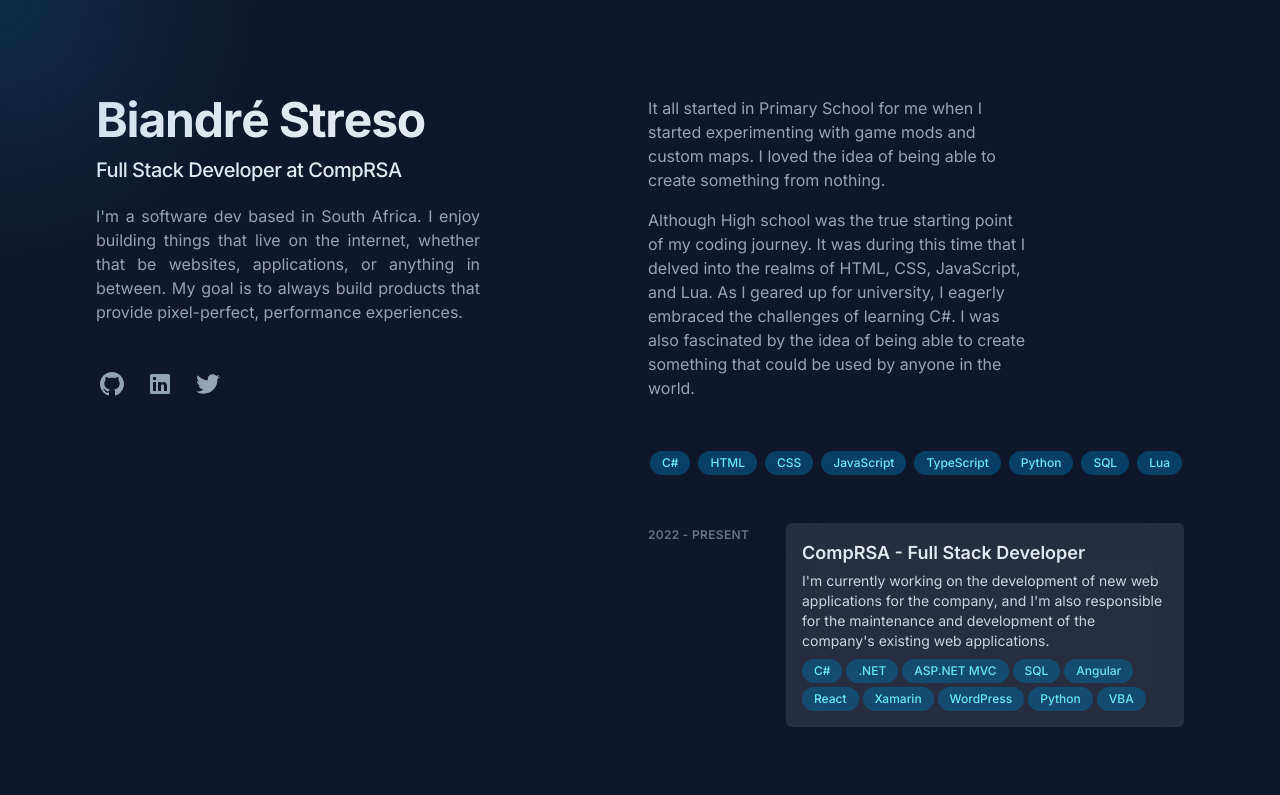
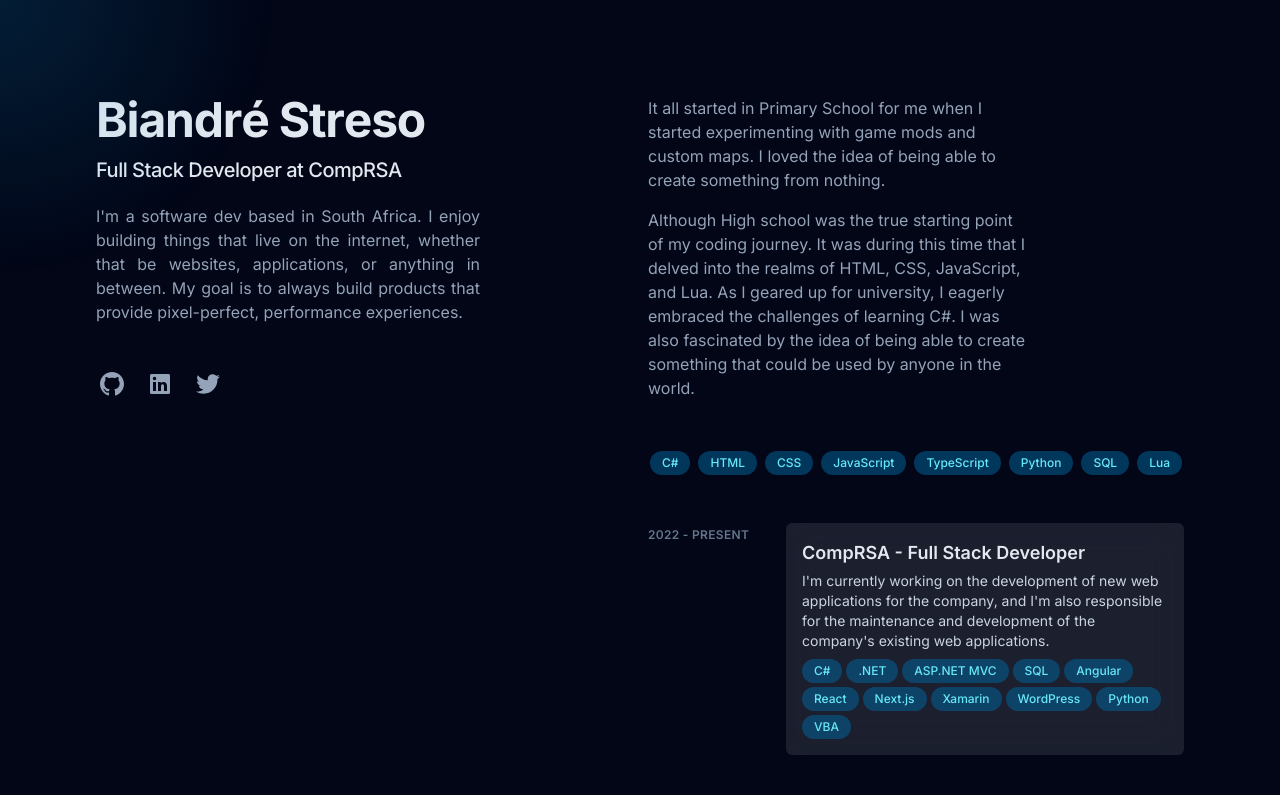
Before and after one commit to biandrestreso/portfolio, a Next.js app: page / in a window 1280 px wide. Shown: the top 795 px of the page. Built offline with nearby package versions, Linux system fonts and the light colour scheme.

Commit message:
Update color

```diff
--- a/app/components/home/timeline.tsx
+++ b/app/components/home/timeline.tsx
@@ -27,6 +27,7 @@ const timelineItems = [
       "SQL",
       "Angular",
       "React",
+      "Next.js",
       "Xamarin",
       "WordPress",
       "Python",
@@ -65,7 +66,6 @@ export default function Timeline() {
       </div>
       {timelineItems.map((item, index) => (
         <motion.li key={index} variants={timelineItem} custom={index - 0.6}>
-
           <div className="group relative grid pb-1 transition-all sm:grid-cols-8 sm:gap-8 md:gap-4 lg:hover:!opacity-100 lg:group-hover/list:opacity-50">
             <div className="absolute -inset-x-4 -inset-y-4 z-0 hidden rounded-md transition motion-reduce:transition-none lg:-inset-x-6 lg:block lg:group-hover:bg-slate-800/50 lg:group-hover:drop-shadow-lg"></div>
             <header className="z-10 mb-2 mt-1 text-xs font-semibold uppercase tracking-wide text-slate-500 sm:col-span-2">
--- a/app/layout.tsx
+++ b/app/layout.tsx
@@ -26,7 +26,7 @@ export default function RootLayout({
       <body
         className={
           inter.className +
-          " bg-slate-900 leading-relaxed text-slate-400 antialiased selection:bg-cyan-300 selection:text-cyan-900"
+          " bg-slate-950 leading-relaxed text-slate-400 antialiased selection:bg-cyan-300 selection:text-cyan-900"
         }
       >
         {children}
```
